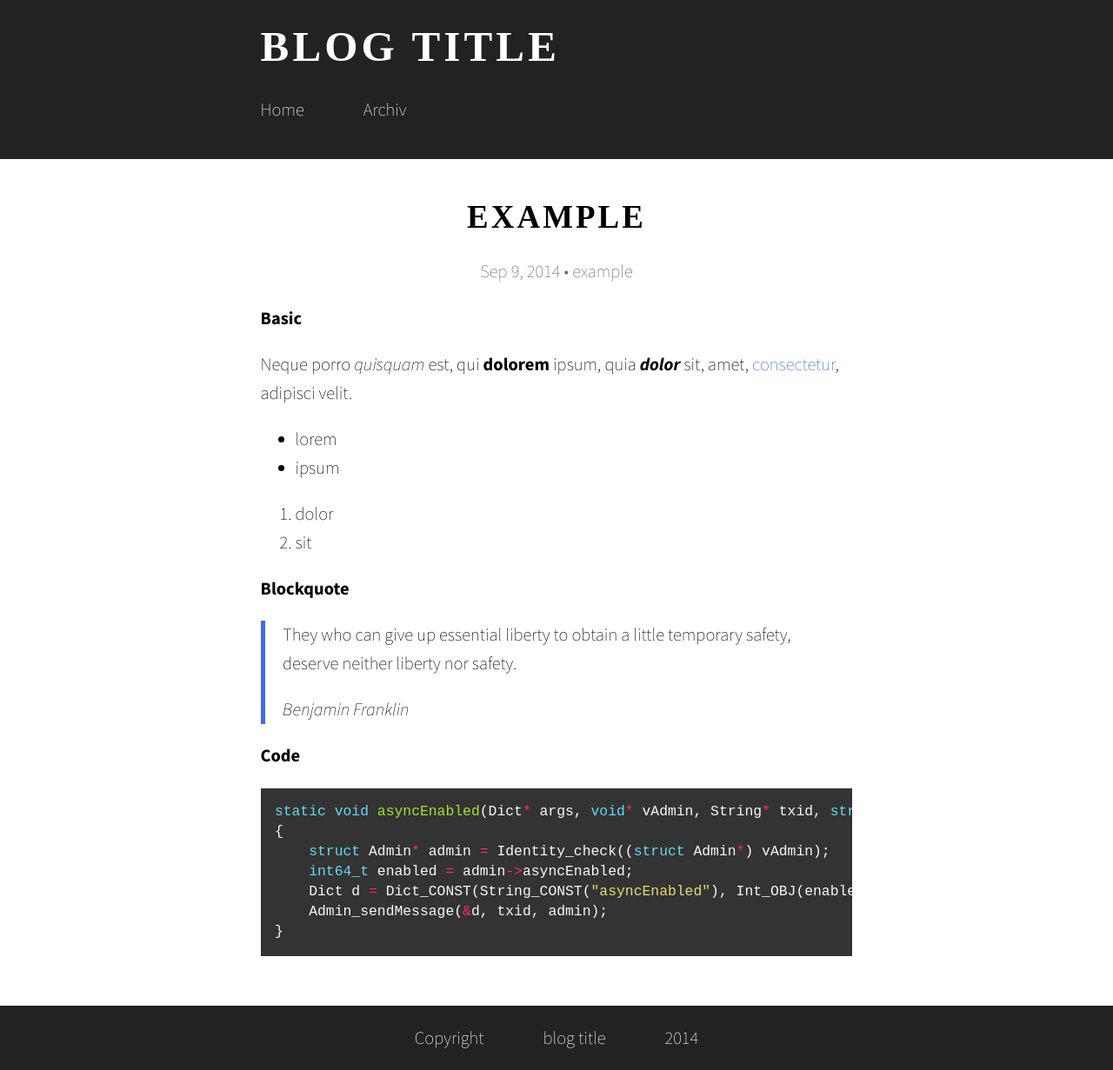
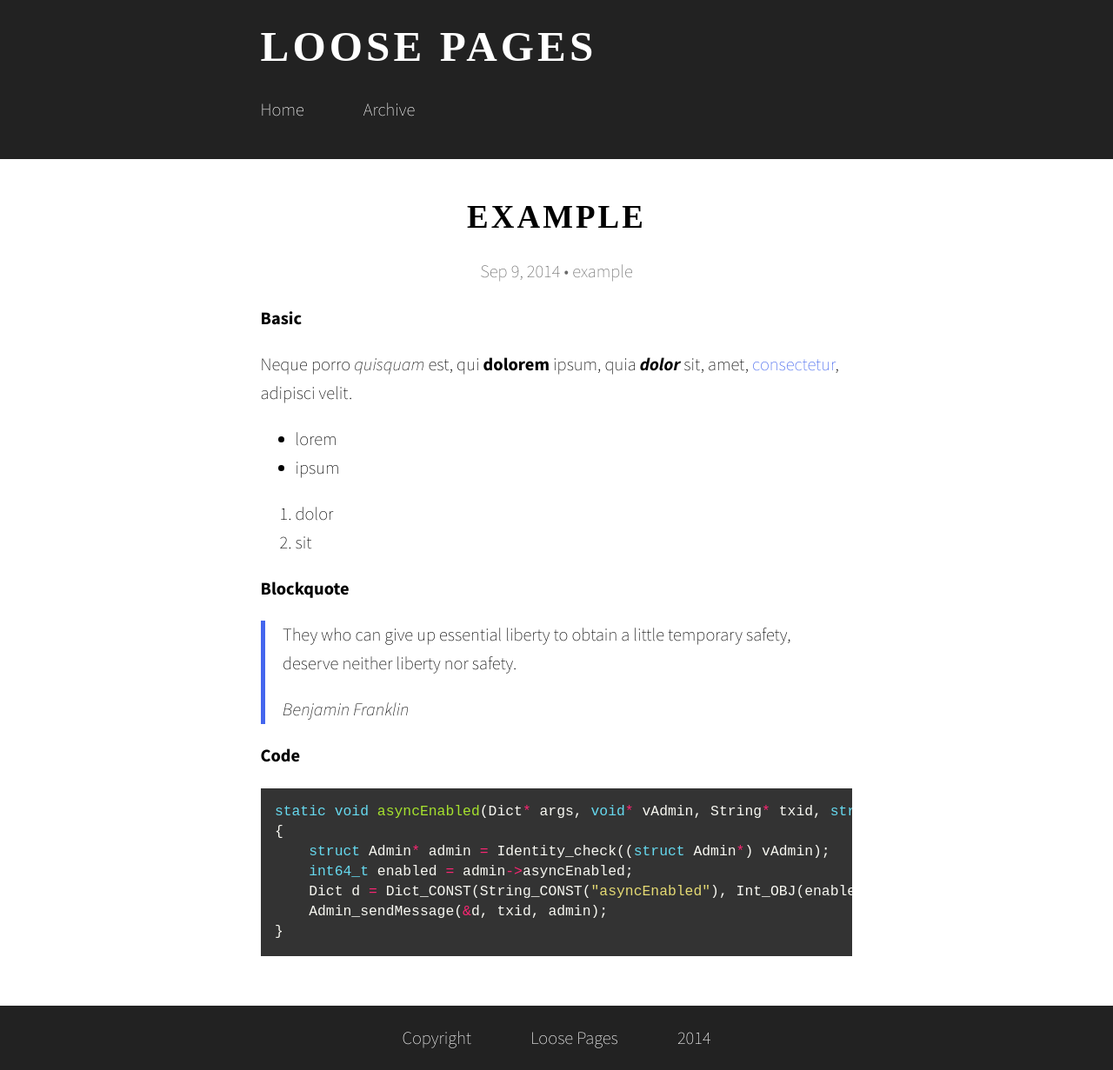
Before and after one commit to kindrowboat/motevets.com, a Jekyll site: the page built from _posts/2014-09-09-example.md, in a window 1280 px wide. Shown: the whole page at 87% size. Built offline with Jekyll 4.4.1, drawn with Linux system fonts in a browser that asks for light colours; some web fonts are replaced; Markdown is read by kramdown in place of the engine named in the settings; a script that is not in the unit is left out; some of the changed lines change nothing that is shown.

Commit message:
Personalization in config

```diff
--- a/_config.yml
+++ b/_config.yml
@@ -1,13 +1,13 @@
 # Site settings
-title: blog title
-email: me@mysite.org
-description: "Really cool blog about ... something"
-baseurl: "/lawyer"
-url: "http://mysite.org"
-twitter_username: user
-github_username: user
+title: Loose Pages
+email: apocryphalauthor@gmail.com
+description: "notes and null pointers"
+baseurl: ""
+url: "aauthor.github.io"
+twitter_username: aauthor
+github_username: aauthor
 disqus_username: false
-isso_domain: comments.mysite.org
+isso_domain: false
 
 # Build settings
 markdown: redcarpet
--- a/archiv.html
+++ b/archiv.html
@@ -1,5 +1,5 @@
 ---
-title: "Archiv"
+title: "Archive"
 ---
 <ul>
   {% for post in site.posts %}
```
